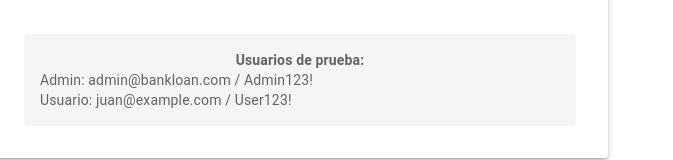
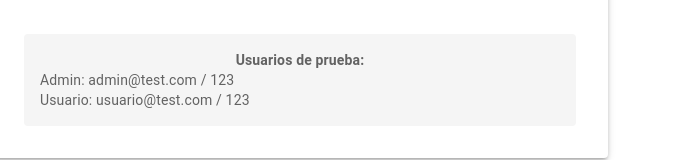
Before and after one commit to Hitomiblood/BankLoanSimulator, a React (Vite) app in the folder frontend/bank-loan-simulator-ui/: page /login in a window 1280 px wide. Shown: the part 529-689 px from the top of the page, without its empty margins (0-673 px from the left). Built offline with nearby package versions, Linux system fonts and the light colour scheme.

Commit message:
Cambio de credenciales

```diff
--- a/frontend/bank-loan-simulator-ui/src/pages/Login.tsx
+++ b/frontend/bank-loan-simulator-ui/src/pages/Login.tsx
@@ -115,10 +115,10 @@ function Login() {
               <strong>Usuarios de prueba:</strong>
             </Typography>
             <Typography variant="body2" color="text.secondary">
-              Admin: admin@bankloan.com / Admin123!
+              Admin: admin@test.com / 123
             </Typography>
             <Typography variant="body2" color="text.secondary">
-              Usuario: juan@example.com / User123!
+              Usuario: usuario@test.com / 123
             </Typography>
           </Box>
         </Paper>
```
